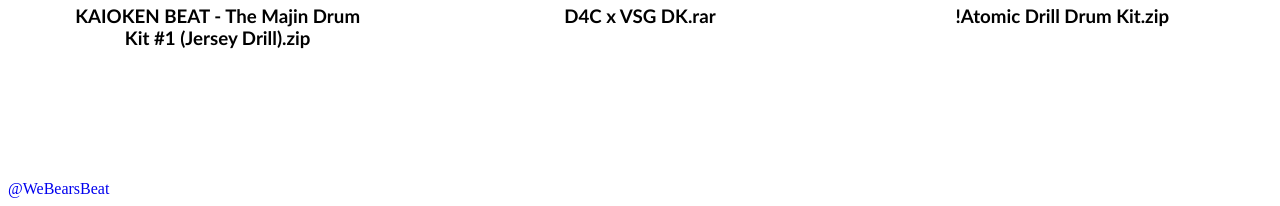
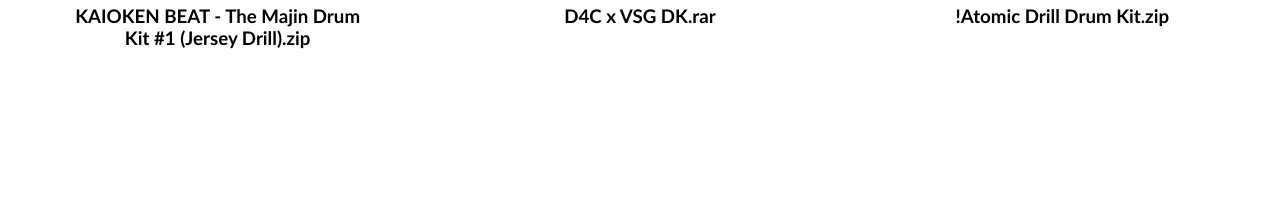
Before and after one commit to Namnam893/webbearsbeat, a plain HTML site: page kit.html in a window 1280 px wide. Shown: the part 600-806 px from the top of the page. Drawn offline with Linux system fonts and the light colour scheme.

Commit message:
kit.html

```diff
--- a/kit.html
+++ b/kit.html
@@ -94,10 +94,5 @@
 		</div>
 		<br>
 		</div>
-		<br>
-		<a href="https://www.youtube.com/@WeBearsBeat/">
-		@WeBearsBeat
-		</a>
-		<br>
 	</body>
 </html>
```
